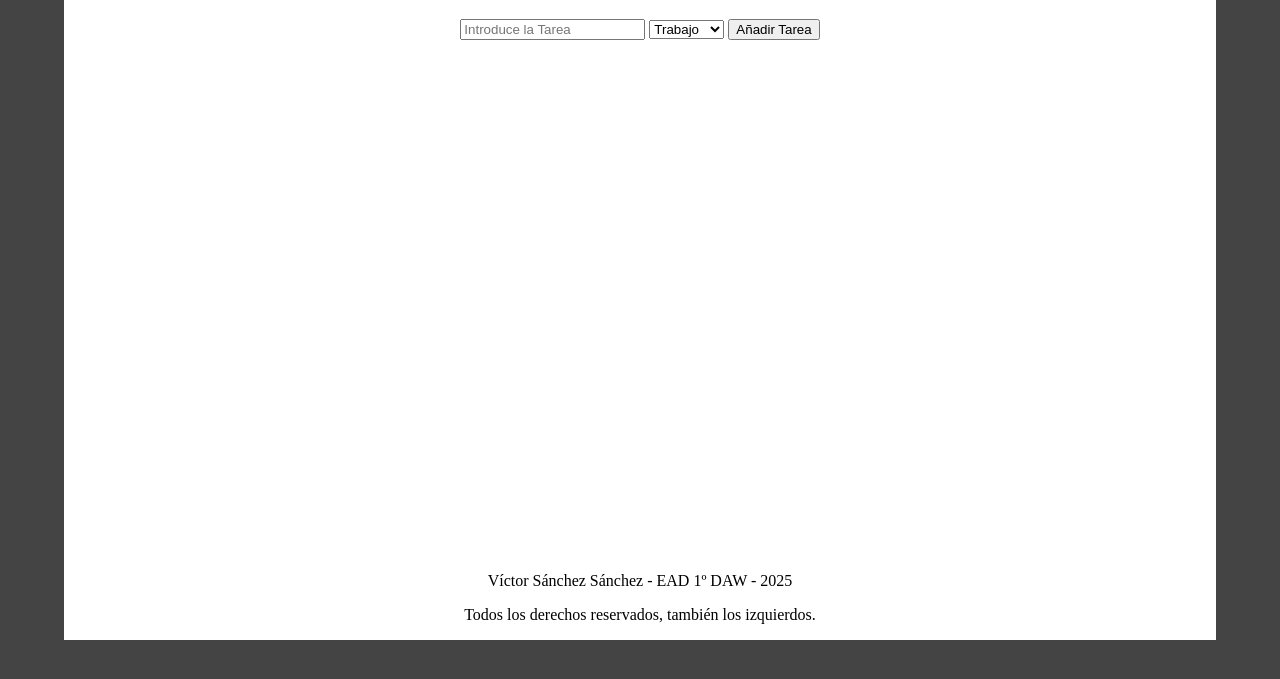
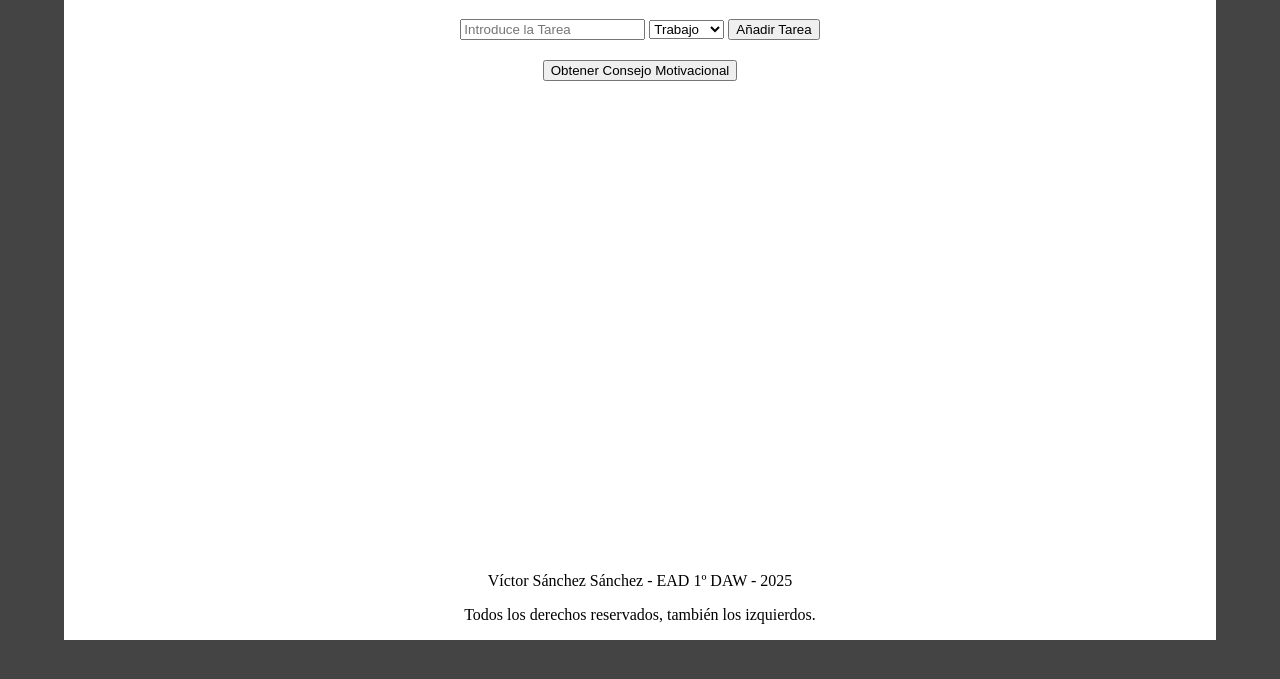
Before and after one commit to Kaiser-B/Tarea4-LM, a plain HTML site: page index.html in a window 1280 px wide. Shown: the part 101-780 px from the top of the page. Drawn offline with Linux system fonts and the light colour scheme.

Commit message:
estructura html completa

```diff
--- a/index.html
+++ b/index.html
@@ -17,6 +17,7 @@
                 <option value="Personal">Personal</option>
             </select>
             <input type="submit" value="Añadir Tarea">
+            <button class="consejo">Obtener Consejo Motivacional</button>
 
             <ul class="lista" id="lista"></ul>
             <p class="retro" id="retro"></p>
--- a/styles.css
+++ b/styles.css
@@ -27,6 +27,11 @@ h1{
     padding: 2rem;
 }
 
+.consejo{
+    margin: 2rem auto;
+    display: block;
+}
+
 footer{
 
     position: absolute;
```
